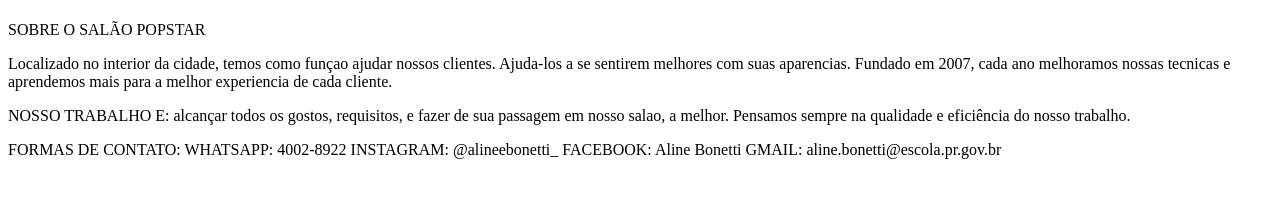
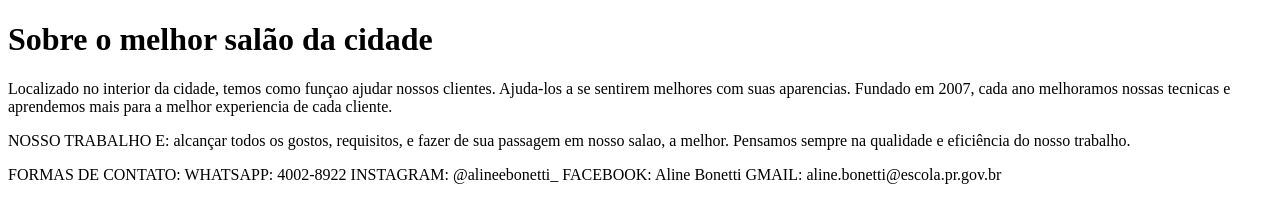
Before and after one commit to AlineBonetti/turma-1c, a plain HTML site: page index.html in a window 1280 px wide. Drawn offline with Linux system fonts and the light colour scheme.

Commit message:
CÓDIGOS

```diff
--- a/index.html
+++ b/index.html
@@ -1,15 +1,23 @@
 <!DOCTYPE html>
-</html>
-<h1></h1>SOBRE O SALÃO POPSTAR</h1>
+<html>
+<head>
+    <html lang="pt-br">
+        <meta charset="UTF-8">
+<title>SOBRE O SALÃO POPSTAR</title>
+</head>
+<body>
+    <h1>Sobre o melhor salão da cidade</h1>
 
-<p></p>Localizado no interior da cidade, temos como funçao ajudar nossos clientes. Ajuda-los a se sentirem melhores com suas aparencias. Fundado em 2007,
+<p>Localizado no interior da cidade, temos como funçao ajudar nossos clientes. Ajuda-los a se sentirem melhores com suas aparencias. Fundado em 2007,
 cada ano melhoramos nossas tecnicas e aprendemos mais para a melhor experiencia de cada cliente.</p>
 
-<p></p>NOSSO TRABALHO E: alcançar todos os gostos, requisitos, e fazer de sua passagem em nosso salao, a melhor.
+<p>NOSSO TRABALHO E: alcançar todos os gostos, requisitos, e fazer de sua passagem em nosso salao, a melhor.
 Pensamos sempre na qualidade e eficiência do nosso trabalho.</p>
 
-<p></p>FORMAS DE CONTATO:
+<p>FORMAS DE CONTATO:
 WHATSAPP: 4002-8922
 INSTAGRAM: @alineebonetti_
 FACEBOOK: Aline Bonetti
 GMAIL: aline.bonetti@escola.pr.gov.br</p>
+</body>
+</html>
```
